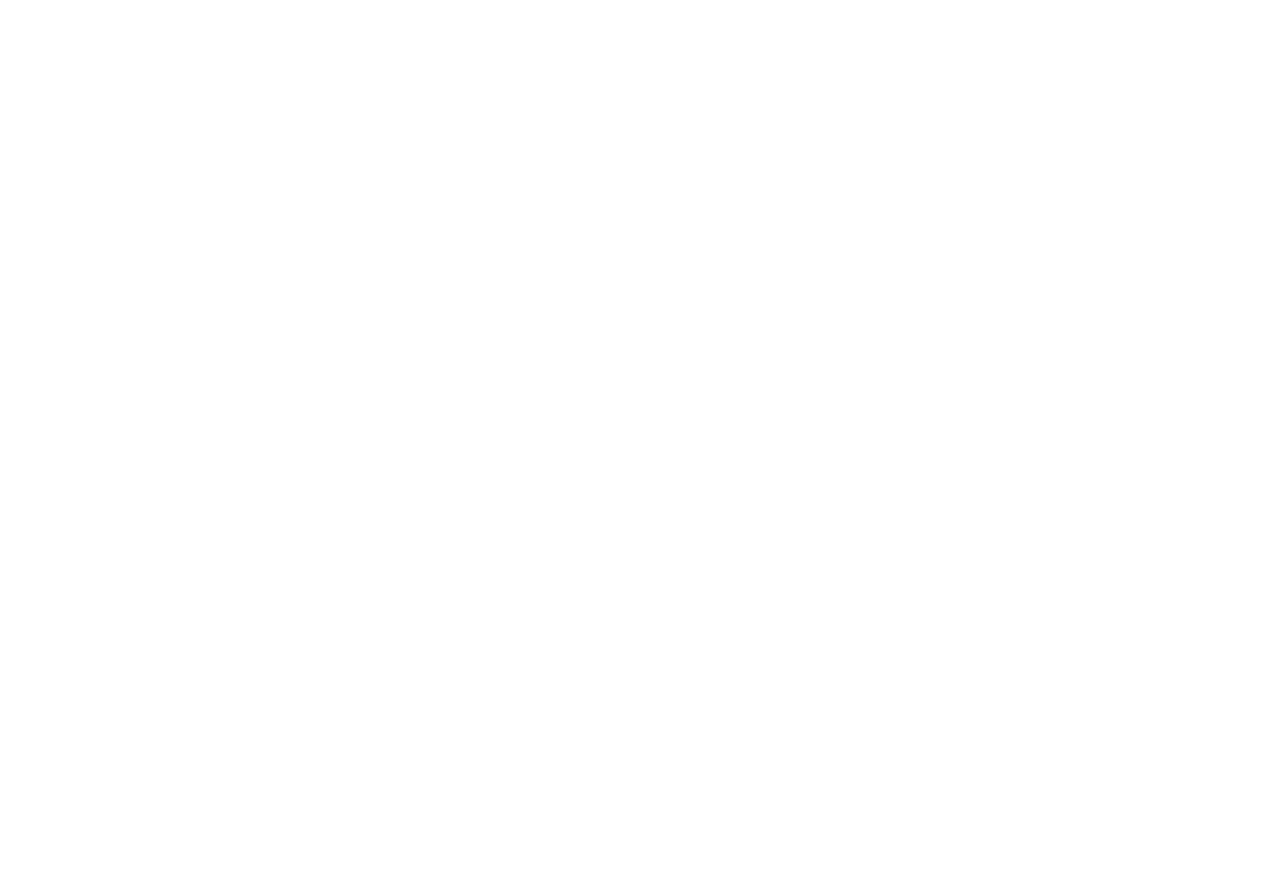
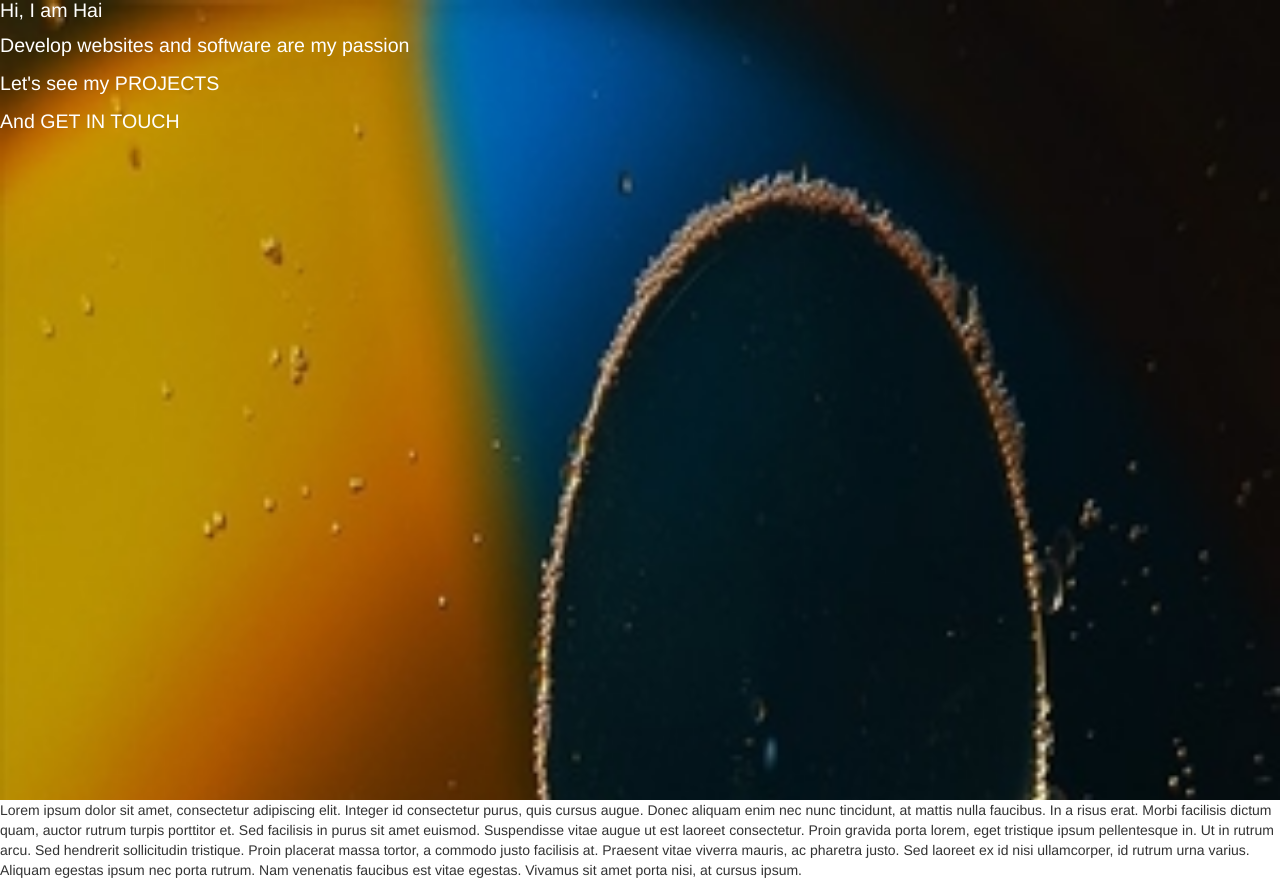
Before and after one commit to gsea4/portfolio, a plain HTML site: page index.html in a window 1280 px wide. Before the commit the page ends 800 px from the top, so only its background shows below. Drawn offline with nearby package versions, Linux system fonts and the light colour scheme.

Commit message:
Testing the about section

```diff
--- a/css/style.css
+++ b/css/style.css
@@ -4,6 +4,17 @@
   box-sizing: border-box;
 }
 
+#about{
+    background-image: url('/img/bubble-bg-sm-edited.jpg');
+    background-size: cover;
+    height: 100vh;
+}
+
+#about h1, #about p{
+    margin-top: 0;
+    color: white;
+    font-size: 1.4em;
+}
 
 
 /* Small devices (tablets, 768px and up) */
--- a/index.html
+++ b/index.html
@@ -15,9 +15,11 @@
 
     <body>
         <!--About Section-->
-        <section>
-
-
+        <section id="about">
+            <h1>Hi, I am Hai</h1>
+            <p>Develop websites and software are my passion</p>
+            <p>Let's see my PROJECTS</p>
+            <p>And GET IN TOUCH</p>
         </section>
 
 
@@ -28,7 +30,7 @@
 
         <!--Project Section-->
         <section>
-
+            <p>Lorem ipsum dolor sit amet, consectetur adipiscing elit. Integer id consectetur purus, quis cursus augue. Donec aliquam enim nec nunc tincidunt, at mattis nulla faucibus. In a risus erat. Morbi facilisis dictum quam, auctor rutrum turpis porttitor et. Sed facilisis in purus sit amet euismod. Suspendisse vitae augue ut est laoreet consectetur. Proin gravida porta lorem, eget tristique ipsum pellentesque in. Ut in rutrum arcu. Sed hendrerit sollicitudin tristique. Proin placerat massa tortor, a commodo justo facilisis at. Praesent vitae viverra mauris, ac pharetra justo. Sed laoreet ex id nisi ullamcorper, id rutrum urna varius. Aliquam egestas ipsum nec porta rutrum. Nam venenatis faucibus est vitae egestas. Vivamus sit amet porta nisi, at cursus ipsum.</p>
 
         </section>
 
```
Also changed, not shown: img/Sources.txt (added), img/bubble-bg-lg.jpg (added), img/bubble-bg-sm-edited.jpg (added), img/bubble-bg-sm.jpg (added).
